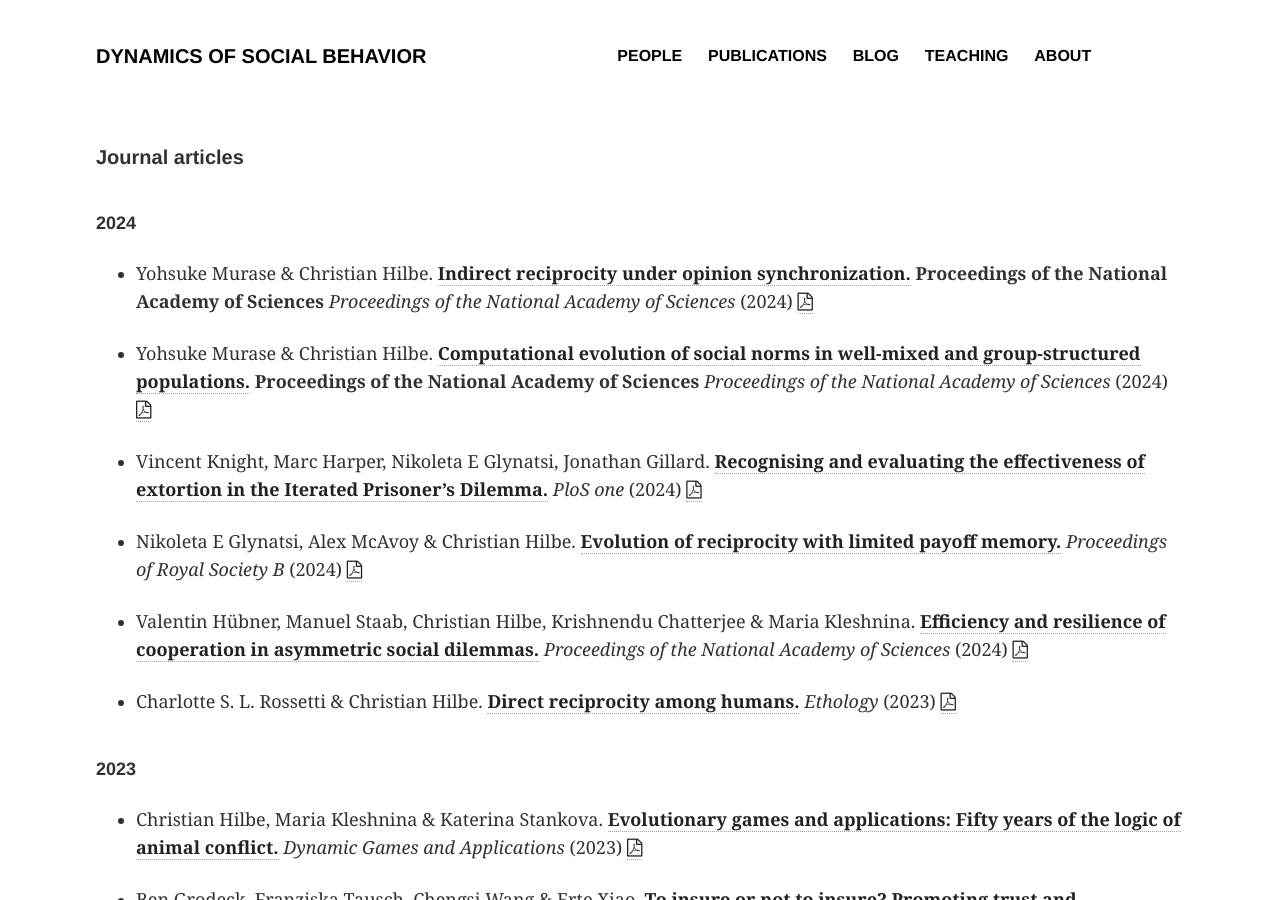
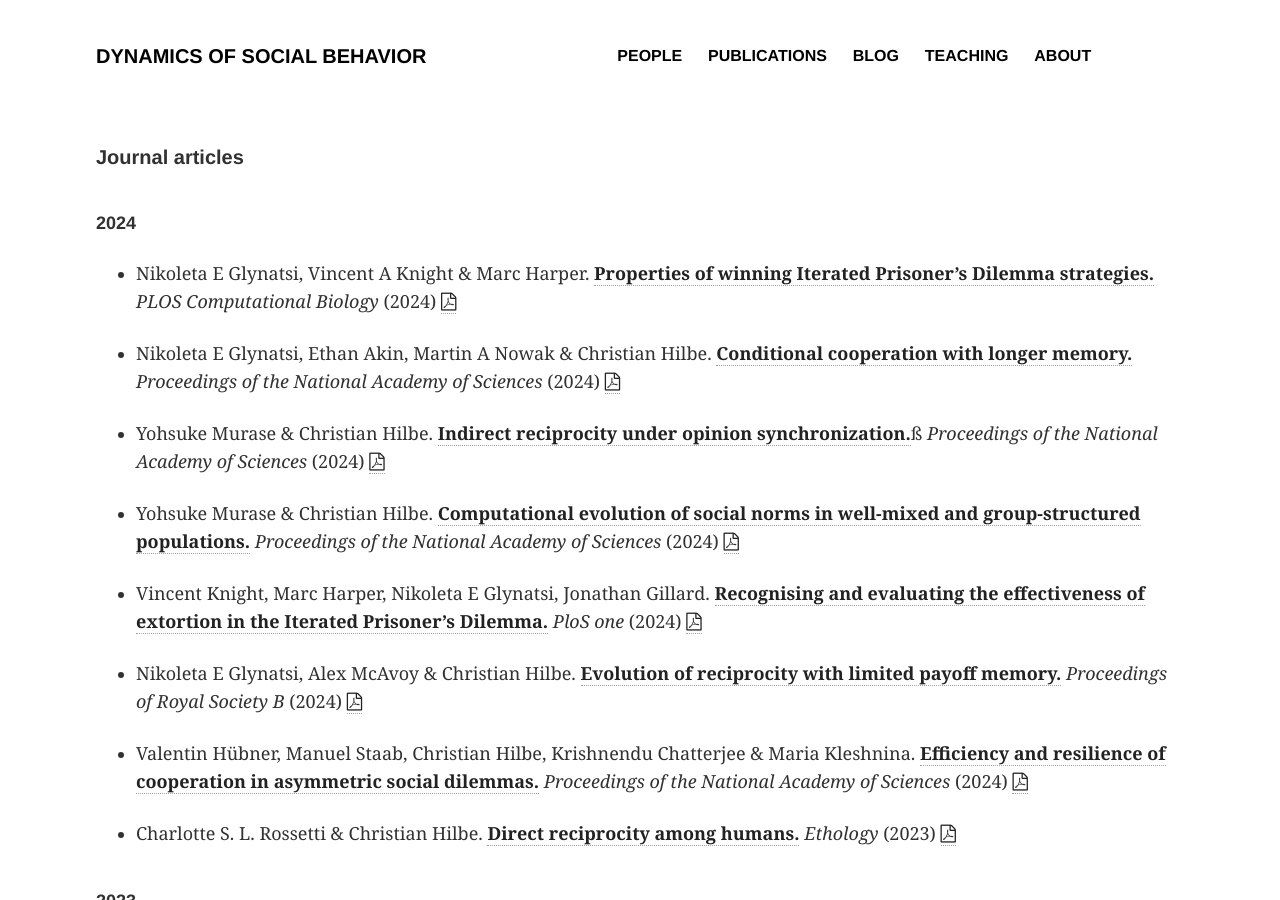
Before and after one commit to DYNOSOBs/social-behaviour, a Jekyll site: the page built from publications/index.md, in a window 1280 px wide and 900 px high. Built offline with Jekyll 4.4.1, drawn with Linux system fonts in a browser that asks for light colours.

Commit message:
update publications and NG profile

```diff
--- a/publications/index.md
+++ b/publications/index.md
@@ -12,20 +12,29 @@ image:
 
 <h6>2024</h6>
 
+- Nikoleta E Glynatsi, Vincent A Knight & Marc Harper.
+[**Properties of winning Iterated Prisoner's Dilemma strategies.**](https://doi.org/10.1371/journal.pcbi.1012644)
+_PLOS Computational Biology_ (2024)
+<a href="papers/Glynatsi2024PLOSCompBio.pdf"><i class="fa fa-file-pdf-o"></i>
+
+- Nikoleta E Glynatsi, Ethan Akin, Martin A Nowak & Christian Hilbe.
+[**Conditional cooperation with longer memory.**](https://doi.org/10.1073/pnas.2420125121)
+_Proceedings of the National Academy of Sciences_ (2024)
+<a href="papers/Glynatsi2024PNAS.pdf"><i class="fa fa-file-pdf-o"></i>
+
+
 - Yohsuke Murase & Christian Hilbe.
-[**Indirect reciprocity under opinion synchronization.**](https://www.pnas.org/doi/10.1073/pnas.2418364121)
-**Proceedings of the National Academy of Sciences**
+[**Indirect reciprocity under opinion synchronization.**](https://www.pnas.org/doi/10.1073/pnas.2418364121)ß
 _Proceedings of the National Academy of Sciences_ (2024)
 <a href="papers/Murase_PNAS_2024b.pdf"><i class="fa fa-file-pdf-o"></i>
 
 - Yohsuke Murase & Christian Hilbe.
 [**Computational evolution of social norms in well-mixed and group-structured populations.**](https://www.pnas.org/doi/10.1073/pnas.2406885121)
-**Proceedings of the National Academy of Sciences**
 _Proceedings of the National Academy of Sciences_ (2024)
 <a href="papers/Murase_PNAS_2024a.pdf"><i class="fa fa-file-pdf-o"></i>
 
 - Vincent Knight, Marc Harper, Nikoleta E Glynatsi, Jonathan Gillard.
-[**Recognising and evaluating the effectiveness of extortion in the Iterated Prisoner’s Dilemma.**](https://journals.plos.org/plosone/article?id=10.1371/journal.pone.0304641) _PloS one_ (2024) <a href="papers/Glynatsi_PLOS_ONE_2024.pdf"><i class="fa fa-file-pdf-o"></i>
+[**Recognising and evaluating the effectiveness of extortion in the Iterated Prisoner's Dilemma.**](https://journals.plos.org/plosone/article?id=10.1371/journal.pone.0304641) _PloS one_ (2024) <a href="papers/Glynatsi_PLOS_ONE_2024.pdf"><i class="fa fa-file-pdf-o"></i>
 
 - Nikoleta E Glynatsi, Alex McAvoy & Christian Hilbe.
 [**Evolution of reciprocity with limited payoff memory.**](https://royalsocietypublishing.org/doi/full/10.1098/rspb.2023.2493) _Proceedings of Royal Society B_ (2024) <a href="papers/Glynatsi_PROCB_2024.pdf"><i class="fa fa-file-pdf-o"></i>
```
Also changed, not shown: _posts/people/2020-09-22-Glynatsi.md (+6 -3 lines), 2 other files.
